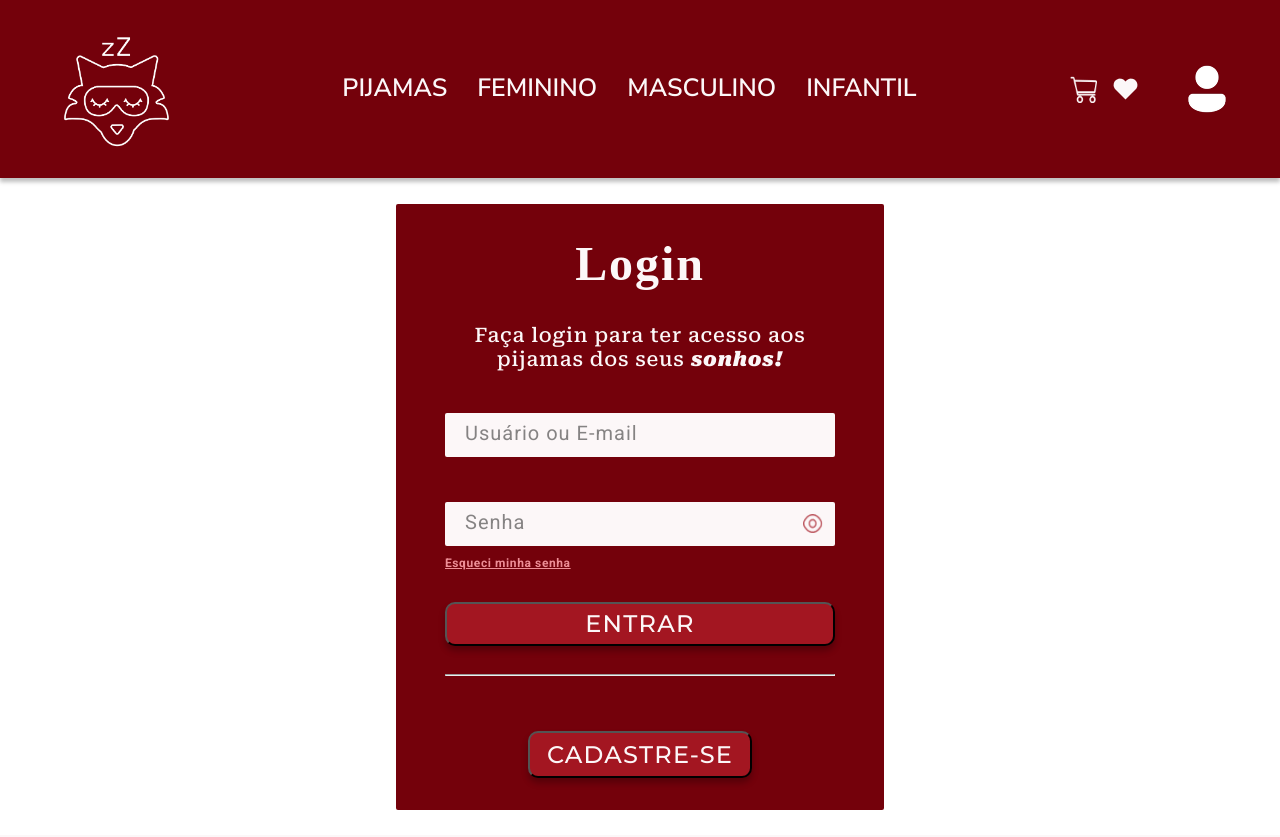
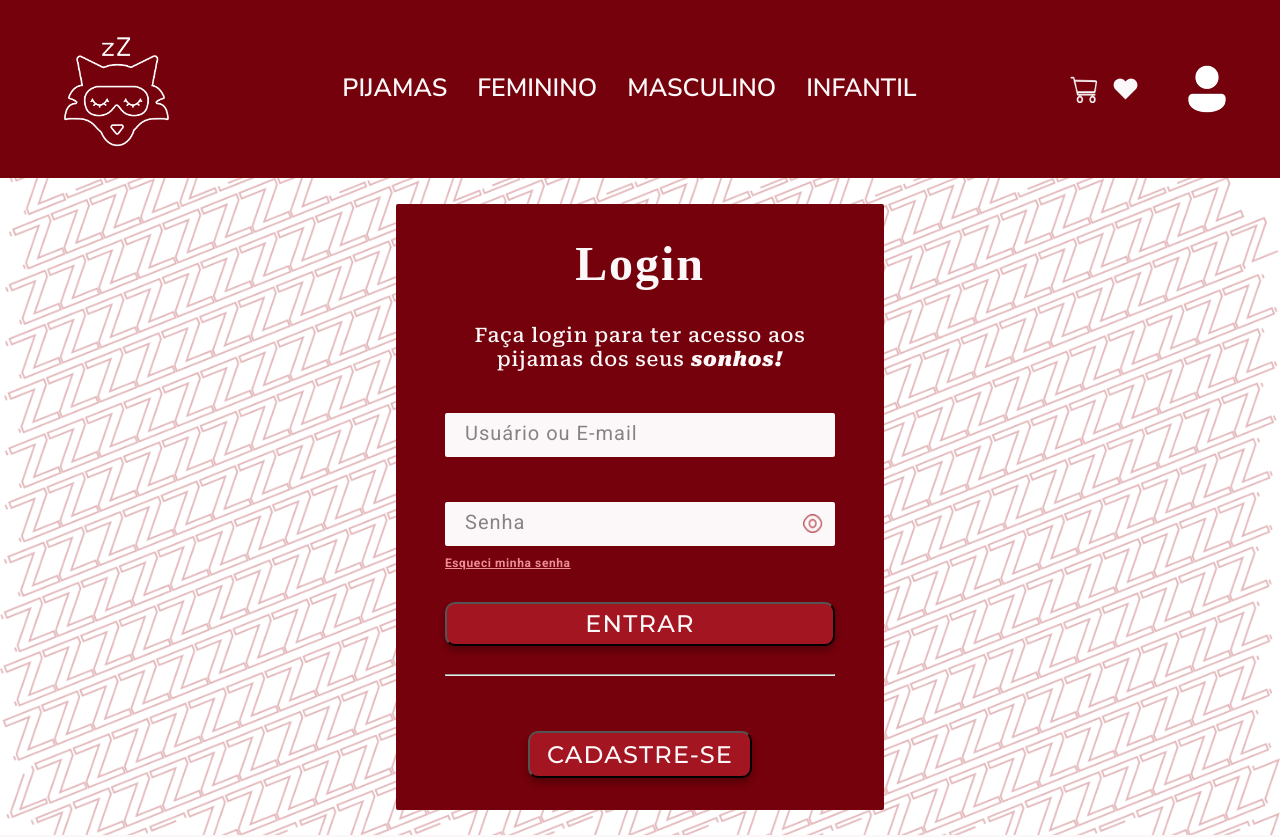
Before and after one commit to berthrage/PijamINha-INJunior25.1, a React (Vite) app: page / in a window 1280 px wide. Shown: the top 837 px of the page. Built offline with nearby package versions, Linux system fonts and the light colour scheme; a web font is replaced by a local one.

Commit message:
styles(Login): BackgroundImg e Estilização dos Erros

```diff
--- a/src/pages/Login/index.tsx
+++ b/src/pages/Login/index.tsx
@@ -58,6 +58,8 @@ export default function Login() {
     };
 
     return (
+        <>
+            <div className={styles.loginSection}>
                 <form className={styles.containerForm} onSubmit={handleSubmit(onSubmit)}>
                     <div className={styles.titleLogin}>
                         <h1>Login</h1>
@@ -73,6 +75,8 @@ export default function Login() {
                             <input
                                 {...register("identifier")}
                                 placeholder="Usuário ou E-mail"
+                                className={styles.inputLogin}
+                                id={errors.identifier ? styles.inputError : ""}
                             />
                             {errors.identifier && (
                                 <p className={styles.usernameoremailorpasswordError}>
@@ -86,6 +90,8 @@ export default function Login() {
                                     type={showPassword ? "text" : "password"}
                                     {...register("password")}
                                     placeholder="Senha"
+                                    className={styles.inputLogin}
+                                    id={errors.password ? styles.inputError : ''}
                                 />
                                 <button
                                     type="button"
@@ -106,7 +112,6 @@ export default function Login() {
                                     {errors.password.message}
                                 </p>
                             )}
-                    <Link to="/forgot-password">
                             <button
                                 type="button"
                                 disabled={isSubmitting}
@@ -114,7 +119,7 @@ export default function Login() {
                             >
                                 Esqueci minha senha
                             </button>
-                    </Link>
+
                         </div>
                     </div>
                     <div className={styles.buttonForm}>
@@ -127,7 +132,6 @@ export default function Login() {
                             >
                                 {isSubmitting ? "Entrando..." : "Entrar"}
                             </button>
-
                             <hr />
                         </div>
                         <Link to="/register">
@@ -141,5 +145,7 @@ export default function Login() {
                         </Link>
                     </div>
                 </form>
+            </div>
+        </>
     );
 }
--- a/src/pages/Login/styles.module.css
+++ b/src/pages/Login/styles.module.css
@@ -1,3 +1,35 @@
+main {
+    padding: 0;
+}
+
+.loginSection {
+    display: flex;
+    flex-direction: column;
+    position: relative;
+    width: 100%;
+    background: white;
+    justify-content: center;
+    align-items: center;
+    padding: var(--height-main-padding) var(--width-main-padding) var(--height-main-padding) var(--width-main-padding);
+    z-index: 1;
+}
+
+.loginSection::before {
+    content: "";
+    position: absolute;
+    top: 0;
+    left: 0;
+    bottom: 0;
+    right: 0;
+    background-image: url('../../assets/images/pattern-bg-red300.png');
+    background-position: center;
+    background-size: cover;
+    background-repeat: repeat;
+    opacity: 0.3;
+    z-index: 0;
+}
+
+
 .containerForm {
     width: 30.5rem;
     height: auto;
@@ -9,6 +41,7 @@
     padding: 2rem;
     border-radius: 0.125rem;
     gap: 2rem;
+    z-index: 1;
 }
 
 .titleLogin {
@@ -44,7 +77,7 @@
     gap: 25px;
 }
 
-.useroremailorpasswordLogin input {
+.inputLogin {
     width: 390px;
     height: 44px;
     border-radius: 2px;
@@ -56,8 +89,7 @@
         cursor: text;
     }
 }
-
-.useroremailorpasswordLogin input::placeholder {
+.inputLogin::placeholder {
     color: rgba(0, 0, 0, 0.47);
     font-family: var(--font-roboto);
     font-size: 20px;
@@ -67,11 +99,17 @@
     letter-spacing: 1px;
 }
 
+#inputError {
+    outline: 3px solid var(--red-100);
+    outline-offset: 1px;
+    border-radius: 4px;
+}
+
 
 .usernameoremailorpasswordError {
     color: var(--white);
-    font-family: var(--font-roboto-serif);
-    font-size: 0.7rem;
+    font-family: var(--font-roboto);
+    font-size: 0.8rem;
 }
 
 .containerPassword {
@@ -167,15 +205,16 @@
     letter-spacing: 0.6px;
     transition: transform 0.2s ease-in-out, color 0.2s ease-in-out, opacity 0.2s ease-in-out;
 
-    &:hover {
+    &:active {
+        color: lightblue;
+        transform: scale(0.98);
+    }
+}
+@media (hover: hover) {
+    .forgotpassButton :hover {
         cursor: pointer;
         transform: scale(1.03);
         opacity: 0.8;
-    }
-
-    &:active {
-        color: lightblue;
-        transform: scale(0.98);
     }
 }
 
```
Lines whose indentation alone changed are shown as unchanged.
